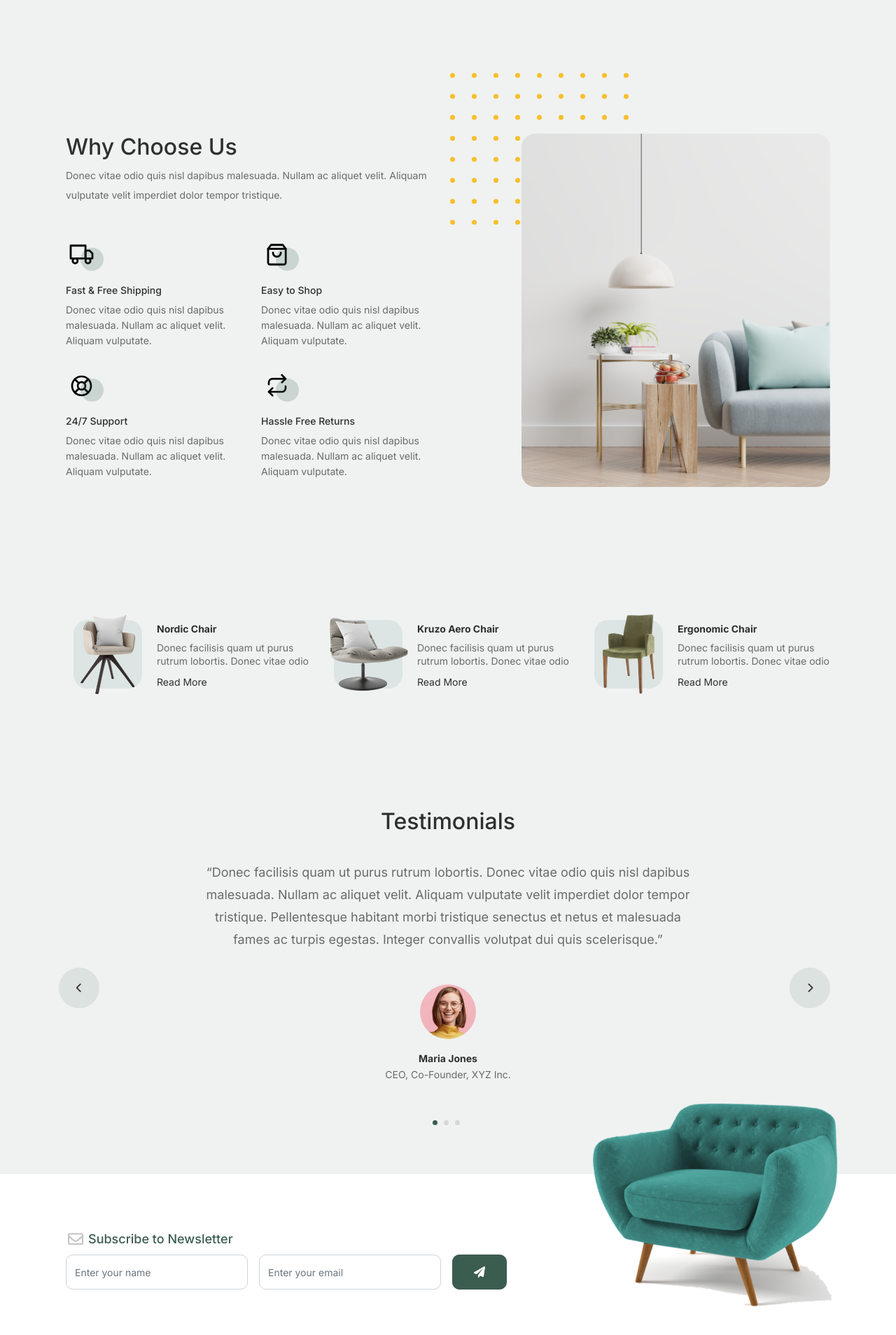
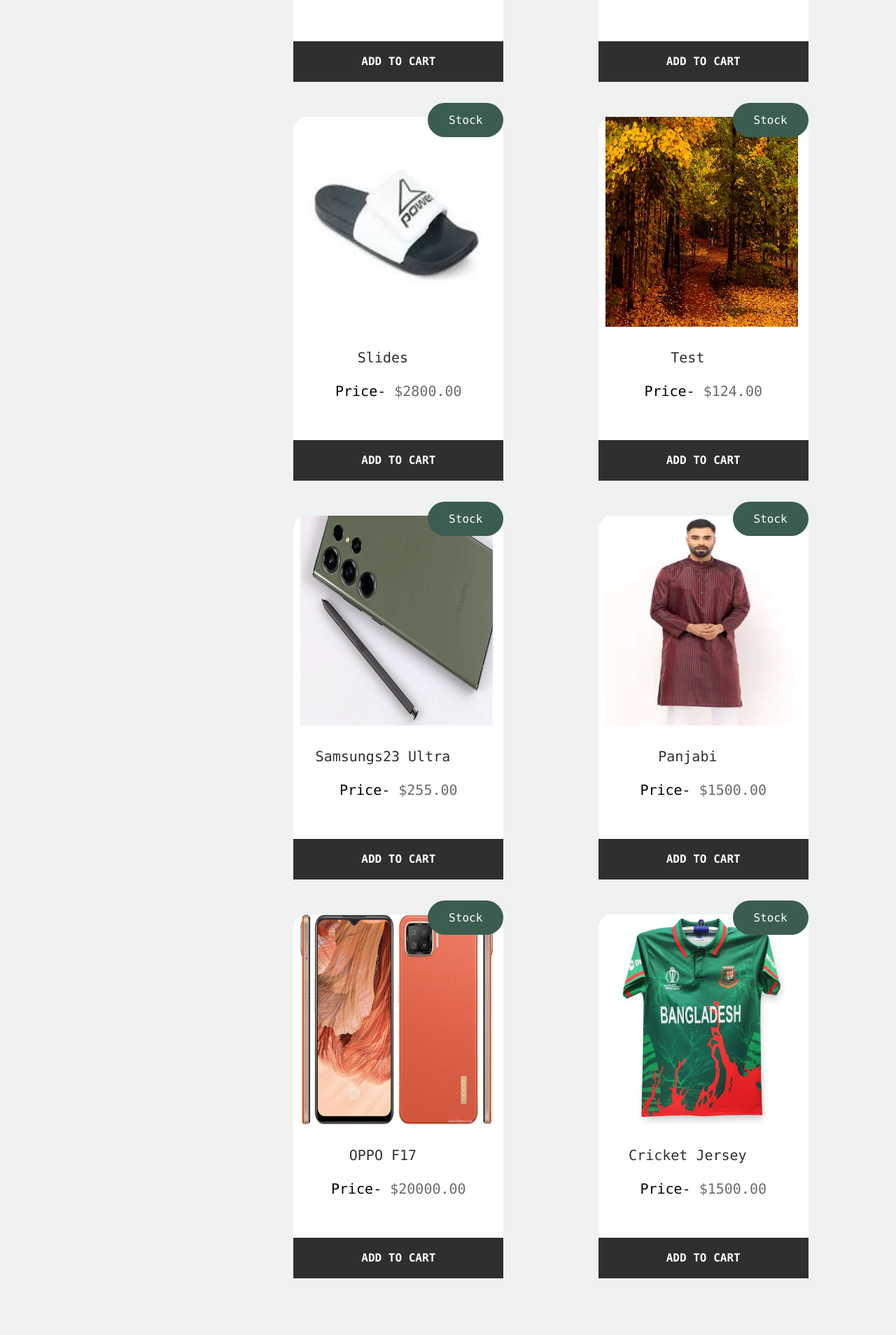
Before and after one commit to Mdabdullah3/ShopZenith-ecommerce-full-Stack-php, a PHP site: page /e-comercee/ in a window 1280 px wide; the page is wider, and only the part inside the window is pictured. Shown: the part 2267-4175 px from the top of that part at 70% size. Run offline with PHP 8.4, Linux system fonts and the light colour scheme; data comes from the database, SQL or seed files in the repository; data that the repository does not hold is empty; some libraries are stand-ins or nearby versions.

Commit message:
new changes

```diff
--- a/assets/css/mystyle.css
+++ b/assets/css/mystyle.css
@@ -1,9 +1,49 @@
-.picontainer img{
-    margin: 5px;
-    margin-right: 15px;
-  }
-  .picontainer div span{
-    position: absolute;
-    top:0px;
-    right:-5px;
-  }
+.picontainer img {
+  margin: 5px;
+  margin-right: 15px;
+}
+.picontainer div span {
+  position: absolute;
+  top: 0px;
+  right: -5px;
+}
+.products-area {
+  width: 90%;
+  margin: auto;
+}
+.products {
+  width: 98%;
+  display: flex;
+  flex-wrap: wrap;
+  gap: 30px;
+  margin: auto;
+}
+.products-card {
+  width: 300px;
+  background-color: #fff;
+  margin: auto;
+  height: 520px;
+  position: relative;
+  border-radius: 20px;
+  margin-bottom: 20px;
+}
+.products-card img {
+  width: 275px;
+  height: 300px !important;
+  margin-left: 10px;
+}
+.stcok {
+  position: absolute;
+  top: -20px;
+  right: 0;
+  font-size: 16px;
+  background-color: #3b5d50;
+  padding: 15px 30px;
+  color: white;
+  border-radius: 100px;
+}
+.cart-btn {
+  position: absolute;
+  bottom: 0;
+  width: 300px;
+}
--- a/assets/css/style.css
+++ b/assets/css/style.css
@@ -1,12 +1,9 @@
-@import url("https://fonts.googleapis.com/css2?family=Inter:wght@400;500;600;700;800&display=swap");
-
 body {
   overflow-x: hidden;
   position: relative;
 }
 
 body {
-  font-family: "Inter", sans-serif;
   font-weight: 400;
   line-height: 28px;
   color: #6a6a6a;
--- a/components/Products.php
+++ b/components/Products.php
@@ -25,12 +25,12 @@ $conn->close();
 
 use App\Url;
 ?>
-<div class="product-section">
-    <div class="container">
+<div class="product-section font-monospace">
+    <div class="products-area">
         <div class="row">
             <!-- Start Column 1 -->
             <div class="col-3">
-                <div class="container">
+                <div class="">
                     <div class="row mb-5">
                         <div class="col-12">
                             <div class="card mb-4">
@@ -51,34 +51,29 @@ use App\Url;
                     </div>
                 </div>
             </div>
-            <!-- <div class="col-12 col-md-4 col-lg-3 mb-5 mb-md-0">
-                <a class="product-item" href="cart.html">
-                    <img src="images/product-1.png" class="img-fluid product-thumbnail" />
-                    <h3 class="product-title">Nordic Chair</h3>
-                    <strong class="product-price">$50.00</strong>
 
-                    <span class="icon-cross">
-                        <img src="images/cross.svg" class="img-fluid" />
-                    </span>
-                </a>
-            </div> -->
-            <div class="col-9" style="margin-top: 100px;">
-                <div class="row row-cols-1 row-cols-md-3 g-4">
+            <div class="col-9">
+                <div class="products">
                     <?php
                     if ($pqr->num_rows) {
                         while ($row = $pqr->fetch_assoc()) {
                             $images = explode(",", $row['images']);
                     ?>
-                            <div class="col" style="margin-top: -80px;">
-                                <div class="h-75 card">
-                                    <img class="img-fluid product-thumbnail h-50" src="assets/products/<?= strlen($images[0]) ? $images[0] : "noimage.png" ?>" alt="...">
-                                    <div class="card-body">
-                                        <a class="" href='<?= Url::link('pages/Products/ProductDetails.php') . '?id=' . $row['id']; ?>'>
-                                            <h5 class="product-title "><?= $row['name']; ?></h5>
+                            <div class="products-card">
+                                <img class="h-25" alt="Product-img" src="assets/products/<?= strlen($images[0]) ? $images[0] : "noimage.png" ?>" alt="...">
+                                <div class="card-body mt-3">
+                                    <div class="col-10">
+                                        <a class="text-decoration-none text-center text-capitalize" href='<?= Url::link('pages/Products/ProductDetails.php') . '?id=' . $row['id']; ?>'>
+                                            <h5 class="card-title "><?= $row['name']; ?></h5>
                                         </a>
-                                        <p class="text-muted mb-2"><?= $row["shortdesc"] ?></p>
-                                        <p class="product-price">$<?= $row['sprice'] ?></p>
                                     </div>
+                                </div>
+                                <h1 class="stcok"><?= $row['status'] == 1 ? 'Stock' : 'Stock Out' ?></h1>
+                                <div class="text-center">
+                                    <h5><span class="text-black">Price-</span> $<?= $row['sprice'] ?></h5>
+                                </div>
+                                <div class="cart-btn">
+                                    <a href="#" class="btn btn-dark w-100 p-3 rounded-0 text-white">ADD TO CART</a>
                                 </div>
                             </div>
                     <?php
--- a/dashboard/Categories/categories.php
+++ b/dashboard/Categories/categories.php
@@ -7,11 +7,6 @@ use App\DB\Database as DB;
 use App\Auth as Auth;
 
 Auth::AdminCheck();
-// if(!Auth::isAdmin()){
-//     header("location: ../index.php");
-//     die("You are not admin");
-//  }
-//for authorization end
 $conn = DB::connect();
 $query = "select * from categories where 1";
 $result = $conn->query($query);
--- a/dashboard/index.php
+++ b/dashboard/index.php
@@ -20,7 +20,7 @@ Authe::AdminCheck();
     <link rel="stylesheet" href="../assets/vendors/mdi/css/materialdesignicons.min.css" />
 </head>
 
-<body>
+<body class="font-monospace">
     <div class="container-scroller">
         <?php $img = "../assets/images/face4.jpg";
         include "inc/Header.php" ?>
--- a/index.php
+++ b/index.php
@@ -10,10 +10,11 @@
   <link href="https://cdnjs.cloudflare.com/ajax/libs/font-awesome/6.0.0-beta3/css/all.min.css" rel="stylesheet" />
   <link href="assets/css/tiny-slider.css" rel="stylesheet" />
   <link href="assets/css/style.css" rel="stylesheet" />
+  <link rel="stylesheet" href="assets/css/mystyle.css">
   <title>Home</title>
 </head>
 
-<body>
+<body class="font-monospace">
   <!-- Start Header/Navigation -->
   <?php $img = "assets/images/cart.svg";
   $style = "assets/css/style.css";
```
